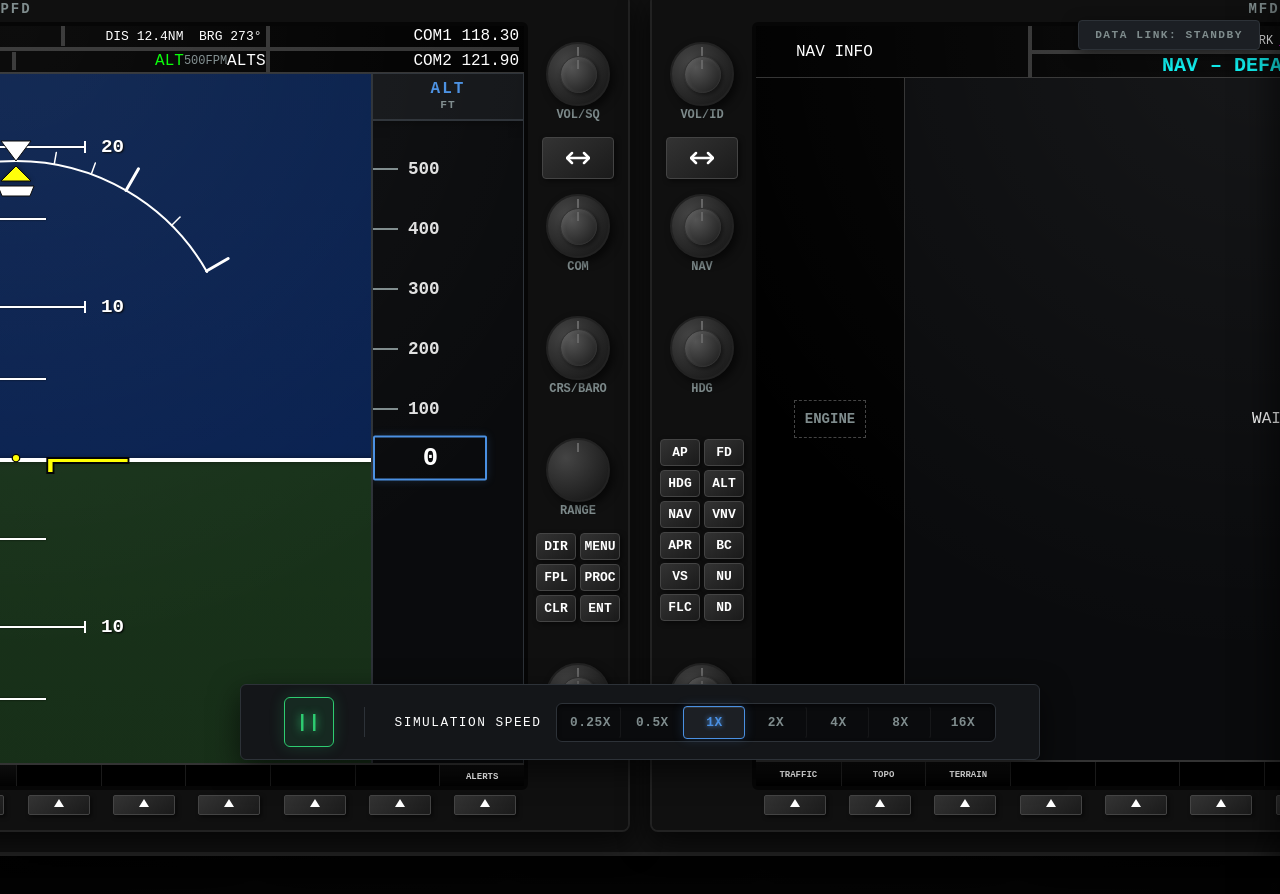
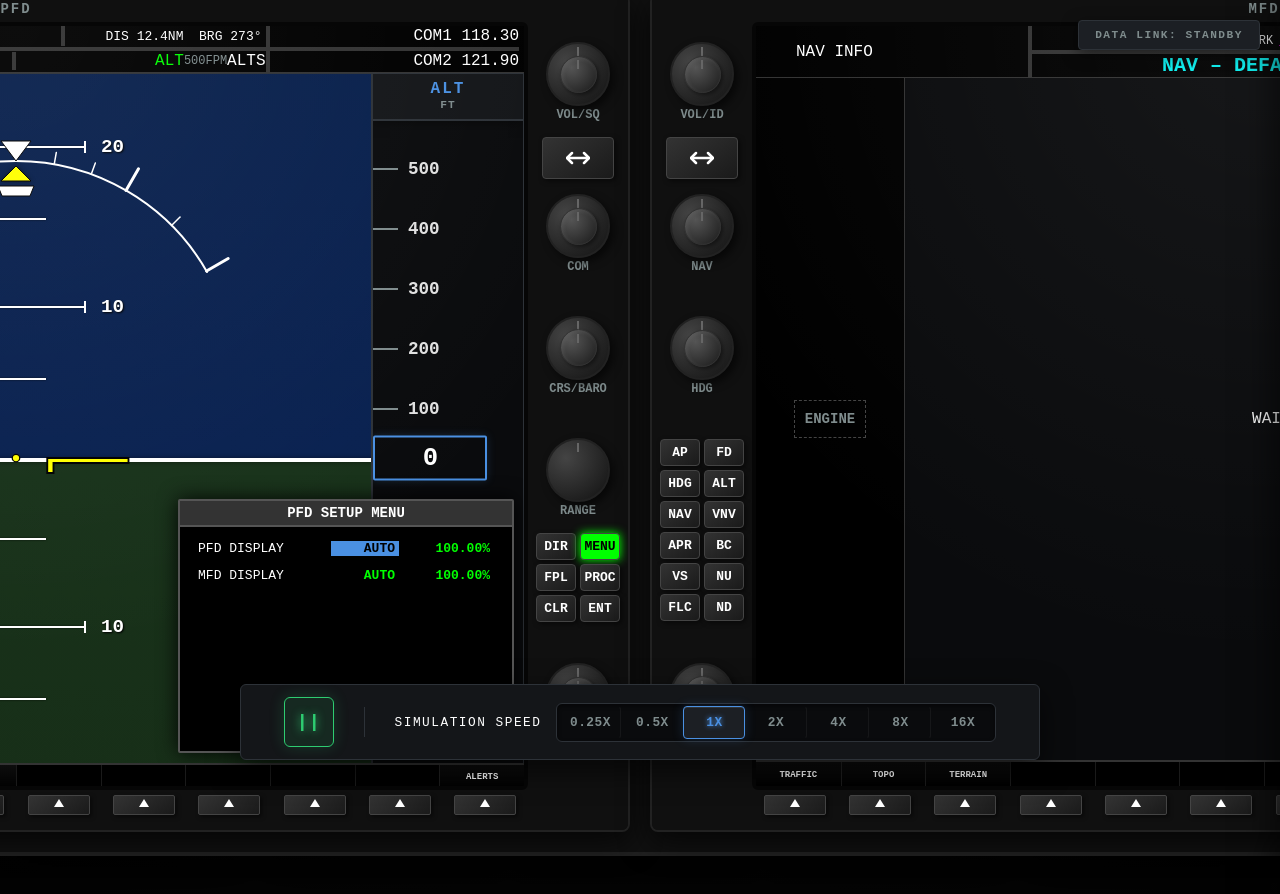
Before and after one commit to mirotol/aviation, a React (Vite) app in the folder frontend/: page / in a window 1280 px wide. Both pictures are taken after a click on the element "MENU". Shown: the top 894 px of the page. Built offline with nearby package versions, Linux system fonts and the light colour scheme; no server answers.

Commit message:
Add pfd menu

```diff
--- a/frontend/src/components/common/Knob.tsx
+++ b/frontend/src/components/common/Knob.tsx
@@ -23,10 +23,16 @@ export const Knob: React.FC<KnobProps> = ({
   const [hoverRing, setHoverRing] = useState<'outer' | 'inner' | null>(null);
   const [outerRotation, setOuterRotation] = useState(0);
   const [innerRotation, setInnerRotation] = useState(0);
+  const [lastEventTime, setLastEventTime] = useState(0);
 
   const handleWheel = (e: React.WheelEvent, target: 'inner' | 'outer') => {
     e.preventDefault();
     e.stopPropagation();
+
+    const now = Date.now();
+    // Throttle wheel events to avoid double-triggering on high-precision mice/touchpads
+    if (now - lastEventTime < 50) return;
+    setLastEventTime(now);
 
     const direction: 'inc' | 'dec' = e.deltaY < 0 ? 'inc' : 'dec';
 
--- a/frontend/src/components/common/RightSidePanel.tsx
+++ b/frontend/src/components/common/RightSidePanel.tsx
@@ -43,6 +43,9 @@ export const RightSidePanel: React.FC<{ unitType?: 'PFD' | 'MFD' }> = ({ unitTyp
     onMfdJoystickPush,
   } = mfdContext;
 
+  const { pfdMenuMode, onPfdFmsOuter, onPfdFmsInner, onPfdEnt, onPfdClr, togglePfdMenu } =
+    pfdContext;
+
   const currentGroup = mfdModalPage ?? mfdPageGroup;
   const pageDef = unitType === 'MFD' ? MFD_PAGES[currentGroup][mfdPageSelection] : null;
 
@@ -53,6 +56,10 @@ export const RightSidePanel: React.FC<{ unitType?: 'PFD' | 'MFD' }> = ({ unitTyp
       } else {
         if (dir === 'inc') nextMfdPageGroup();
         else prevMfdPageGroup();
+      }
+    } else {
+      if (onPfdFmsOuter) {
+        onPfdFmsOuter(dir);
       }
     }
   };
@@ -65,6 +72,10 @@ export const RightSidePanel: React.FC<{ unitType?: 'PFD' | 'MFD' }> = ({ unitTyp
         if (dir === 'inc') nextMfdPageSelection();
         else prevMfdPageSelection();
       }
+    } else {
+      if (onPfdFmsInner) {
+        onPfdFmsInner(dir);
+      }
     }
   };
 
@@ -74,8 +85,14 @@ export const RightSidePanel: React.FC<{ unitType?: 'PFD' | 'MFD' }> = ({ unitTyp
       else if (btn === 'PROC') toggleMfdModal('PROC');
       else if (btn === 'ENT' && pageDef?.onEnt) pageDef.onEnt();
       else if (btn === 'CLR' && pageDef?.onClr) pageDef.onClr();
+    } else {
+      if (btn === 'MENU') togglePfdMenu('SETUP');
+      else if (btn === 'DIR') togglePfdMenu('DIRECT_TO');
+      else if (btn === 'FPL') togglePfdMenu('FPL');
+      else if (btn === 'PROC') togglePfdMenu('PROC');
+      else if (btn === 'ENT' && onPfdEnt) onPfdEnt();
+      else if (btn === 'CLR' && onPfdClr) onPfdClr();
     }
-    console.log(`${prefix}${btn} Clicked`);
   };
 
   return (
@@ -133,8 +150,12 @@ export const RightSidePanel: React.FC<{ unitType?: 'PFD' | 'MFD' }> = ({ unitTyp
               label={btn}
               variant="small"
               className={
-                (btn === 'FPL' && mfdModalPage === 'FPL') ||
-                (btn === 'PROC' && mfdModalPage === 'PROC')
+                (unitType === 'MFD' && btn === 'FPL' && mfdModalPage === 'FPL') ||
+                (unitType === 'MFD' && btn === 'PROC' && mfdModalPage === 'PROC') ||
+                (unitType === 'PFD' && btn === 'MENU' && pfdMenuMode === 'SETUP') ||
+                (unitType === 'PFD' && btn === 'DIR' && pfdMenuMode === 'DIRECT_TO') ||
+                (unitType === 'PFD' && btn === 'FPL' && pfdMenuMode === 'FPL') ||
+                (unitType === 'PFD' && btn === 'PROC' && pfdMenuMode === 'PROC')
                   ? 'active'
                   : ''
               }
--- a/frontend/src/features/cockpit/components/Cockpit.tsx
+++ b/frontend/src/features/cockpit/components/Cockpit.tsx
@@ -15,7 +15,6 @@ export default function Cockpit() {
   useEffect(() => {
     if (!isConnected) return;
 
-    console.log('Injecting initial Flight Plan...');
     updateFlightPlan([
       { ident: 'EFHK', type: 'large_airport', latitude: 60.318363, longitude: 24.963341 },
       { ident: 'EFNU', type: 'small_airport', latitude: 60.3339, longitude: 24.2964 },
--- a/frontend/src/features/pfd/components/PFD.tsx
+++ b/frontend/src/features/pfd/components/PFD.tsx
@@ -7,6 +7,7 @@ import { usePFDContext } from '../pages/PFDContext';
 import { SoftkeyBar } from '../../cockpit/components/SoftkeyBar';
 import { ScreenLayout } from '../../../components/layout/ScreenLayout';
 import { PFDAnnunciationBar } from './PFDAnnunciationBar';
+import { PFDMenu } from './PFDMenu';
 
 const PFD: React.FC = () => {
   const { pfdSoftkeyStack } = usePFDContext();
@@ -22,6 +23,8 @@ const PFD: React.FC = () => {
           <AirSpeedTape />
           <AttitudeIndicator />
           <AltimeterTape />
+
+          <PFDMenu />
 
           {pfdSoftkeyStack.length > 0 && (
             <div
--- /dev/null
+++ b/frontend/src/features/pfd/components/PFDMenu.css
@@ -0,0 +1,81 @@
+.pfd-menu-overlay {
+  position: absolute;
+  top: 0;
+  left: 0;
+  width: 100%;
+  height: 100%;
+  pointer-events: none;
+  z-index: 1000;
+  display: flex;
+  justify-content: flex-end;
+  align-items: flex-end;
+  padding: 10px;
+  box-sizing: border-box;
+}
+
+.pfd-menu-window {
+  width: 33.33%;
+  height: 250px;
+  background-color: #000;
+  border: 2px solid #555;
+  border-radius: 2px;
+  box-shadow: 0 0 20px rgba(0, 0, 0, 0.9);
+  pointer-events: auto;
+  display: flex;
+  flex-direction: column;
+  overflow: hidden;
+}
+
+.pfd-menu-header {
+  background-color: #333;
+  color: var(--text-bright);
+  padding: 4px 8px;
+  font-size: 14px;
+  font-weight: bold;
+  text-align: center;
+  border-bottom: 2px solid #555;
+}
+
+.pfd-menu-content {
+  padding: 10px;
+  display: flex;
+  flex-direction: column;
+  gap: 4px;
+}
+
+.pfd-menu-row {
+  display: flex;
+  justify-content: space-between;
+  align-items: center;
+  padding: 4px 8px;
+  font-size: 13px;
+  color: var(--text-bright);
+}
+
+.pfd-menu-values {
+  display: flex;
+  gap: 12px;
+  justify-content: flex-end;
+  min-width: 140px;
+}
+
+.pfd-menu-values .value:first-child {
+  width: 60px;
+  text-align: right;
+}
+
+.pfd-menu-values .value:last-child {
+  width: 75px;
+  text-align: right;
+}
+
+.pfd-menu-row .value {
+  color: var(--aviation-green);
+  font-weight: bold;
+  padding: 0 4px;
+}
+
+.pfd-menu-row .value.focused {
+  background-color: var(--primary-color);
+  color: #000;
+}
--- /dev/null
+++ b/frontend/src/features/pfd/components/PFDMenu.tsx
@@ -0,0 +1,22 @@
+import React from 'react';
+import { usePFDContext } from '../pages/PFDContext';
+import { PFDSetupMenu } from '../pages/menus/PFDSetupMenu';
+import { PlaceholderMenu } from '../pages/menus/PlaceholderMenu';
+import './PFDMenu.css';
+
+export const PFDMenu: React.FC = () => {
+  const { pfdMenuMode } = usePFDContext();
+
+  if (!pfdMenuMode) return null;
+
+  return (
+    <div className="pfd-menu-overlay">
+      <div className="pfd-menu-window">
+        {pfdMenuMode === 'SETUP' && <PFDSetupMenu />}
+        {pfdMenuMode === 'DIRECT_TO' && <PlaceholderMenu title="Direct To" />}
+        {pfdMenuMode === 'FPL' && <PlaceholderMenu title="Flight Plan" />}
+        {pfdMenuMode === 'PROC' && <PlaceholderMenu title="Procedures" />}
+      </div>
+    </div>
+  );
+};
--- a/frontend/src/features/pfd/pages/PFDContext.tsx
+++ b/frontend/src/features/pfd/pages/PFDContext.tsx
@@ -19,11 +19,26 @@ export interface SoftkeyConfig {
  */
 export type SoftkeyLayer = SoftkeyConfig[];
 
+export type PFDMenuMode = 'SETUP' | 'DIRECT_TO' | 'FPL' | 'PROC';
+
 interface PFDContextType {
   // PFD State
   pfdPageSelection: number;
   /** Stack of softkey layers for PFD. Last element is the current one. */
   pfdSoftkeyStack: SoftkeyLayer[];
+
+  // Menu State
+  pfdMenuMode: PFDMenuMode | null;
+
+  // Knob Handlers
+  onPfdFmsOuter?: (dir: 'inc' | 'dec') => void;
+  setOnPfdFmsOuter: (handler: ((dir: 'inc' | 'dec') => void) | undefined) => void;
+  onPfdFmsInner?: (dir: 'inc' | 'dec') => void;
+  setOnPfdFmsInner: (handler: ((dir: 'inc' | 'dec') => void) | undefined) => void;
+  onPfdEnt?: () => void;
+  setOnPfdEnt: (handler: (() => void) | undefined) => void;
+  onPfdClr?: () => void;
+  setOnPfdClr: (handler: (() => void) | undefined) => void;
 
   // Actions
   setPfdPageSelection: (index: number) => void;
@@ -31,6 +46,8 @@ interface PFDContextType {
   popSoftkeys: () => void;
   resetSoftkeys: (root: SoftkeyLayer) => void;
   getVisibleSoftkeys: () => SoftkeyLayer;
+  togglePfdMenu: (mode: PFDMenuMode) => void;
+  closePfdMenu: () => void;
 }
 
 const PFDContext = createContext<PFDContextType | null>(null);
@@ -38,6 +55,12 @@ const PFDContext = createContext<PFDContextType | null>(null);
 export const PFDProvider: React.FC<{ children: React.ReactNode }> = ({ children }) => {
   const [pfdPageSelection, setPfdPageSelection] = useState(0);
   const [pfdSoftkeyStack, setPfdSoftkeyStack] = useState<SoftkeyLayer[]>([]);
+  const [pfdMenuMode, setPfdMenuMode] = useState<PFDMenuMode | null>(null);
+
+  const [onPfdFmsOuter, setOnPfdFmsOuter] = useState<((dir: 'inc' | 'dec') => void) | undefined>();
+  const [onPfdFmsInner, setOnPfdFmsInner] = useState<((dir: 'inc' | 'dec') => void) | undefined>();
+  const [onPfdEnt, setOnPfdEnt] = useState<(() => void) | undefined>();
+  const [onPfdClr, setOnPfdClr] = useState<(() => void) | undefined>();
 
   const pushSoftkeys = useCallback((layer: SoftkeyLayer) => {
     setPfdSoftkeyStack((prev) => [...prev, layer]);
@@ -49,6 +72,14 @@ export const PFDProvider: React.FC<{ children: React.ReactNode }> = ({ children
 
   const resetSoftkeys = useCallback((root: SoftkeyLayer) => {
     setPfdSoftkeyStack([root]);
+  }, []);
+
+  const togglePfdMenu = useCallback((mode: PFDMenuMode) => {
+    setPfdMenuMode((prev) => (prev === mode ? null : mode));
+  }, []);
+
+  const closePfdMenu = useCallback(() => {
+    setPfdMenuMode(null);
   }, []);
 
   const getVisibleSoftkeys = useCallback((): SoftkeyLayer => {
@@ -114,11 +145,22 @@ export const PFDProvider: React.FC<{ children: React.ReactNode }> = ({ children
       value={{
         pfdPageSelection,
         pfdSoftkeyStack,
+        pfdMenuMode,
+        onPfdFmsOuter,
+        setOnPfdFmsOuter,
+        onPfdFmsInner,
+        setOnPfdFmsInner,
+        onPfdEnt,
+        setOnPfdEnt,
+        onPfdClr,
+        setOnPfdClr,
         setPfdPageSelection,
         pushSoftkeys,
         popSoftkeys,
         resetSoftkeys,
         getVisibleSoftkeys,
+        togglePfdMenu,
+        closePfdMenu,
       }}
     >
       {children}
--- /dev/null
+++ b/frontend/src/features/pfd/pages/menus/PFDSetupMenu.tsx
@@ -0,0 +1,98 @@
+import React, { useState, useEffect } from 'react';
+import { usePFDContext } from '../PFDContext';
+
+export const PFDSetupMenu: React.FC = () => {
+  const { setOnPfdFmsOuter, setOnPfdFmsInner, closePfdMenu, setOnPfdClr, setOnPfdEnt } =
+    usePFDContext();
+
+  const [pfdDisplayMode, setPfdDisplayMode] = useState<'AUTO' | 'MANUAL'>('AUTO');
+  const [pfdBrightness, setPfdBrightness] = useState(100);
+  const [mfdDisplayMode, setMfdDisplayMode] = useState<'AUTO' | 'MANUAL'>('AUTO');
+  const [mfdBrightness, setMfdBrightness] = useState(100);
+
+  // Focusable items
+  type Focusable = 'PFD_MODE' | 'PFD_BRIGHT' | 'MFD_MODE' | 'MFD_BRIGHT';
+  const [focus, setFocus] = useState<Focusable>('PFD_MODE');
+
+  const getNextFocus = (current: Focusable, dir: 'inc' | 'dec'): Focusable => {
+    const items: Focusable[] = ['PFD_MODE', 'PFD_BRIGHT', 'MFD_MODE', 'MFD_BRIGHT'];
+
+    const idx = items.indexOf(current);
+    if (dir === 'inc') {
+      return items[(idx + 1) % items.length];
+    } else {
+      return items[(idx - 1 + items.length) % items.length];
+    }
+  };
+
+  useEffect(() => {
+    setOnPfdFmsOuter(() => (dir: 'inc' | 'dec') => {
+      setFocus((prev) => getNextFocus(prev, dir));
+    });
+
+    setOnPfdFmsInner(() => (dir: 'inc' | 'dec') => {
+      if (focus === 'PFD_MODE') {
+        setPfdDisplayMode((prev) => (prev === 'AUTO' ? 'MANUAL' : 'AUTO'));
+      } else if (focus === 'PFD_BRIGHT') {
+        setPfdBrightness((prev) => {
+          const delta = dir === 'inc' ? 1 : -1;
+          return Math.min(Math.max(prev + delta, 0), 100);
+        });
+      } else if (focus === 'MFD_MODE') {
+        setMfdDisplayMode((prev) => (prev === 'AUTO' ? 'MANUAL' : 'AUTO'));
+      } else if (focus === 'MFD_BRIGHT') {
+        setMfdBrightness((prev) => {
+          const delta = dir === 'inc' ? 1 : -1;
+          return Math.min(Math.max(prev + delta, 0), 100);
+        });
+      }
+    });
+
+    setOnPfdClr(() => () => closePfdMenu());
+    setOnPfdEnt(() => () => closePfdMenu());
+
+    return () => {
+      setOnPfdFmsOuter(undefined);
+      setOnPfdFmsInner(undefined);
+      setOnPfdClr(undefined);
+      setOnPfdEnt(undefined);
+    };
+  }, [
+    focus,
+    setOnPfdFmsOuter,
+    setOnPfdFmsInner,
+    setOnPfdClr,
+    setOnPfdEnt,
+    closePfdMenu,
+  ]);
+
+  return (
+    <>
+      <div className="pfd-menu-header">PFD SETUP MENU</div>
+      <div className="pfd-menu-content">
+        <div className="pfd-menu-row">
+          <span>PFD DISPLAY</span>
+          <div className="pfd-menu-values">
+            <span className={`value ${focus === 'PFD_MODE' ? 'focused' : ''}`}>
+              {pfdDisplayMode}
+            </span>
+            <span className={`value ${focus === 'PFD_BRIGHT' ? 'focused' : ''}`}>
+              {pfdBrightness.toFixed(2)}%
+            </span>
+          </div>
+        </div>
+        <div className="pfd-menu-row">
+          <span>MFD DISPLAY</span>
+          <div className="pfd-menu-values">
+            <span className={`value ${focus === 'MFD_MODE' ? 'focused' : ''}`}>
+              {mfdDisplayMode}
+            </span>
+            <span className={`value ${focus === 'MFD_BRIGHT' ? 'focused' : ''}`}>
+              {mfdBrightness.toFixed(2)}%
+            </span>
+          </div>
+        </div>
+      </div>
+    </>
+  );
+};
--- /dev/null
+++ b/frontend/src/features/pfd/pages/menus/PlaceholderMenu.tsx
@@ -0,0 +1,22 @@
+import React, { useEffect } from 'react';
+import { usePFDContext } from '../PFDContext';
+
+export const PlaceholderMenu: React.FC<{ title: string }> = ({ title }) => {
+  const { closePfdMenu, setOnPfdClr } = usePFDContext();
+
+  useEffect(() => {
+    setOnPfdClr(() => () => closePfdMenu());
+    return () => setOnPfdClr(undefined);
+  }, [closePfdMenu, setOnPfdClr]);
+
+  return (
+    <>
+      <div className="pfd-menu-header">{title.toUpperCase()}</div>
+      <div className="pfd-menu-content">
+        <div style={{ padding: '10px', color: 'var(--text-dim)', fontSize: '12px' }}>
+          NO DATA AVAILABLE
+        </div>
+      </div>
+    </>
+  );
+};
```
